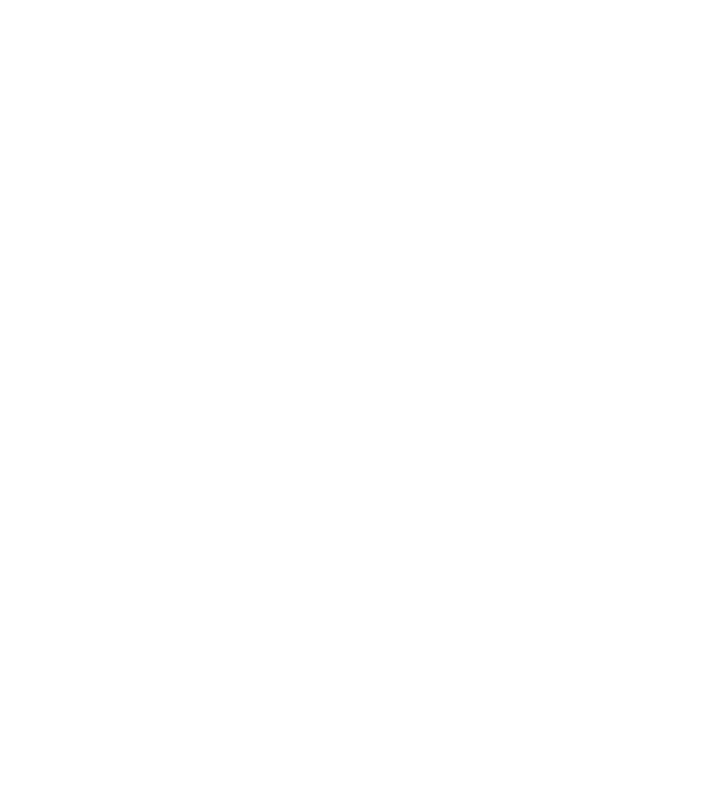
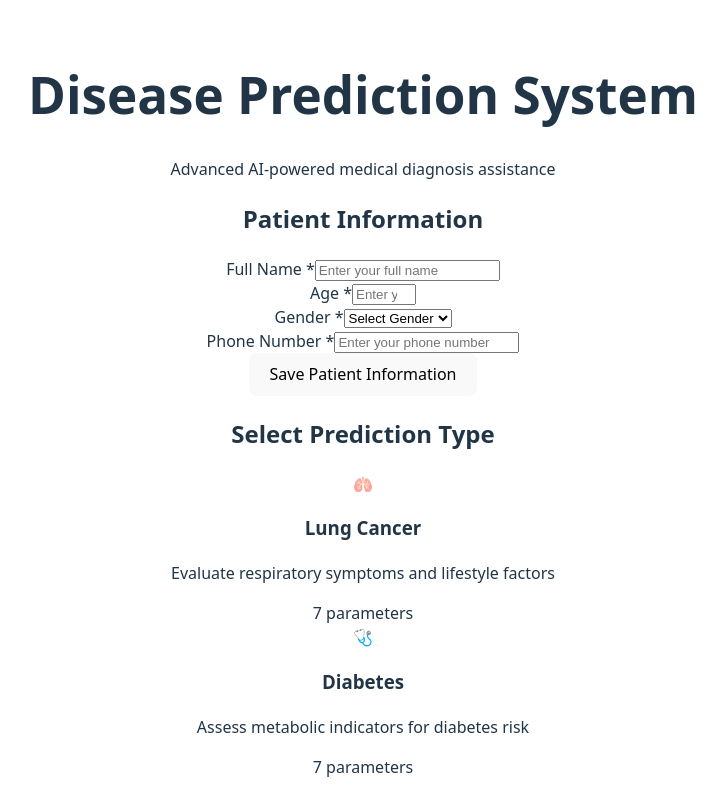
Before and after one commit to Vansh-Burlawar/AiMl-chronicdisease-, a React (Vite) app: page / in a window 1280 px wide. Shown: the whole page, without its empty margins (277-1003 px from the left). Built offline with nearby package versions, Linux system fonts and the light colour scheme.

Commit message:
Changes in App and Addition of Patient form

```diff
--- a/src/App.jsx
+++ b/src/App.jsx
@@ -1,14 +1,41 @@
-import { useState } from 'react'
-
+import PatientForm from './components/PatientForm'
 import './App.css'
 
 function App() {
+  return (
+    <div className="app">
+      <div className="home-container">
+        <div className="header">
+          <h1 className="main-title">Disease Prediction System</h1>
+          <p className="subtitle">Advanced AI-powered medical diagnosis assistance</p>
+        </div>
 
+        <PatientForm />
 
-  return (
-    <>
+        <div className="prediction-cards">
+          <h2 className="cards-title">Select Prediction Type</h2>
+          <div className="cards-grid">
+            <div className="prediction-card">
+              <div className="card-icon">🫁</div>
+              <h3>Lung Cancer</h3>
+              <p>Evaluate respiratory symptoms and lifestyle factors</p>
+              <div className="card-footer">
+                <span className="fields-count">7 parameters</span>
+              </div>
+            </div>
 
-    </>
+            <div className="prediction-card">
+              <div className="card-icon">🩺</div>
+              <h3>Diabetes</h3>
+              <p>Assess metabolic indicators for diabetes risk</p>
+              <div className="card-footer">
+                <span className="fields-count">7 parameters</span>
+              </div>
+            </div>
+          </div>
+        </div>
+      </div>
+    </div>
   )
 }
 
--- /dev/null
+++ b/src/components/PatientForm.jsx
@@ -0,0 +1,139 @@
+import { useState } from 'react'
+
+function PatientForm({ onSubmit }) {
+  const [formData, setFormData] = useState({
+    name: '',
+    age: '',
+    gender: '',
+    phoneNumber: ''
+  })
+
+  const [errors, setErrors] = useState({})
+
+  const handleChange = (e) => {
+    const { name, value } = e.target
+    setFormData(prev => ({
+      ...prev,
+      [name]: value
+    }))
+    // Clear error when user starts typing
+    if (errors[name]) {
+      setErrors(prev => ({
+        ...prev,
+        [name]: ''
+      }))
+    }
+  }
+
+  const validateForm = () => {
+    const newErrors = {}
+
+    if (!formData.name.trim()) {
+      newErrors.name = 'Name is required'
+    }
+
+    if (!formData.age || formData.age < 1 || formData.age > 120) {
+      newErrors.age = 'Please enter a valid age (1-120)'
+    }
+
+    if (!formData.gender) {
+      newErrors.gender = 'Please select gender'
+    }
+
+    if (!formData.phoneNumber.trim()) {
+      newErrors.phoneNumber = 'Phone number is required'
+    } else if (!/^\d{10}$/.test(formData.phoneNumber.replace(/\D/g, ''))) {
+      newErrors.phoneNumber = 'Please enter a valid 10-digit phone number'
+    }
+
+    return newErrors
+  }
+
+  const handleSubmit = (e) => {
+    e.preventDefault()
+    const newErrors = validateForm()
+
+    if (Object.keys(newErrors).length === 0) {
+      onSubmit(formData)
+    } else {
+      setErrors(newErrors)
+    }
+  }
+
+  return (
+    <div className="patient-form-container">
+      <form className="patient-form" onSubmit={handleSubmit}>
+        <h2 className="form-title">Patient Information</h2>
+
+        <div className="form-grid">
+          <div className="form-group">
+            <label htmlFor="name">Full Name *</label>
+            <input
+              type="text"
+              id="name"
+              name="name"
+              value={formData.name}
+              onChange={handleChange}
+              className={errors.name ? 'error' : ''}
+              placeholder="Enter your full name"
+            />
+            {errors.name && <span className="error-message">{errors.name}</span>}
+          </div>
+
+          <div className="form-group">
+            <label htmlFor="age">Age *</label>
+            <input
+              type="number"
+              id="age"
+              name="age"
+              value={formData.age}
+              onChange={handleChange}
+              className={errors.age ? 'error' : ''}
+              placeholder="Enter your age"
+              min="1"
+              max="120"
+            />
+            {errors.age && <span className="error-message">{errors.age}</span>}
+          </div>
+
+          <div className="form-group">
+            <label htmlFor="gender">Gender *</label>
+            <select
+              id="gender"
+              name="gender"
+              value={formData.gender}
+              onChange={handleChange}
+              className={errors.gender ? 'error' : ''}
+            >
+              <option value="">Select Gender</option>
+              <option value="male">Male</option>
+              <option value="female">Female</option>
+              <option value="other">Other</option>
+            </select>
+            {errors.gender && <span className="error-message">{errors.gender}</span>}
+          </div>
+
+          <div className="form-group">
+            <label htmlFor="phoneNumber">Phone Number *</label>
+            <input
+              type="tel"
+              id="phoneNumber"
+              name="phoneNumber"
+              value={formData.phoneNumber}
+              onChange={handleChange}
+              className={errors.phoneNumber ? 'error' : ''}
+              placeholder="Enter your phone number"
+            />
+            {errors.phoneNumber && <span className="error-message">{errors.phoneNumber}</span>}
+          </div>
+        </div>
+
+        <button type="submit" className="submit-button">
+          Save Patient Information
+        </button>
+      </form>
+    </div>
+  )
+}
+
+export default PatientForm
```
